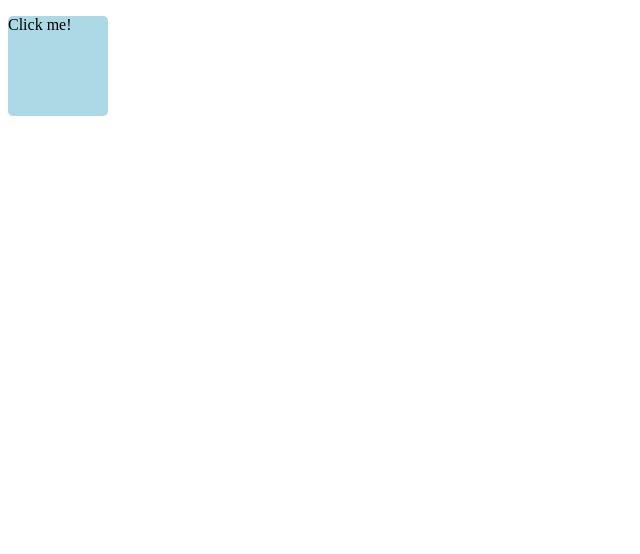
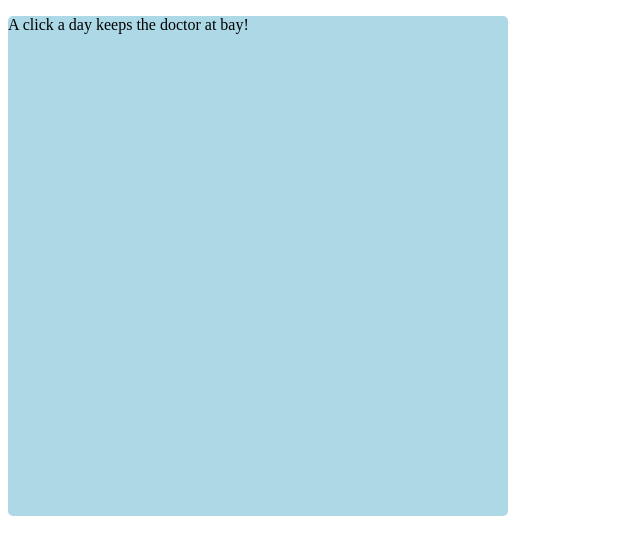
Before and after one commit to SMCallan/reg_clicks, a plain HTML site: page index.html in a window 1280 px wide. Shown: the whole page, without its empty margins (0-640 px from the left). Drawn offline with Linux system fonts and the light colour scheme.

Commit message:
Update index.html

```diff
--- a/index.html
+++ b/index.html
@@ -4,12 +4,12 @@
   <title>Clicking All Day</title>
 </head>
 <body>
-  <div style="background-color: lightblue; width: 100px; height: 100px; border-radius: 5px;">
-    <p>Click me!</p>
+  <div style="background-color: lightblue; width: 500px; height: 500px; border-radius: 5px;">
+    <p>A click a day keeps the doctor at bay!</p>
   </div>
   <script>
     function clickHandler() {
-      alert("Click!");
+      alert("Blap!");
     }
     document.querySelector("div").addEventListener("click", clickHandler);
   </script>
```
